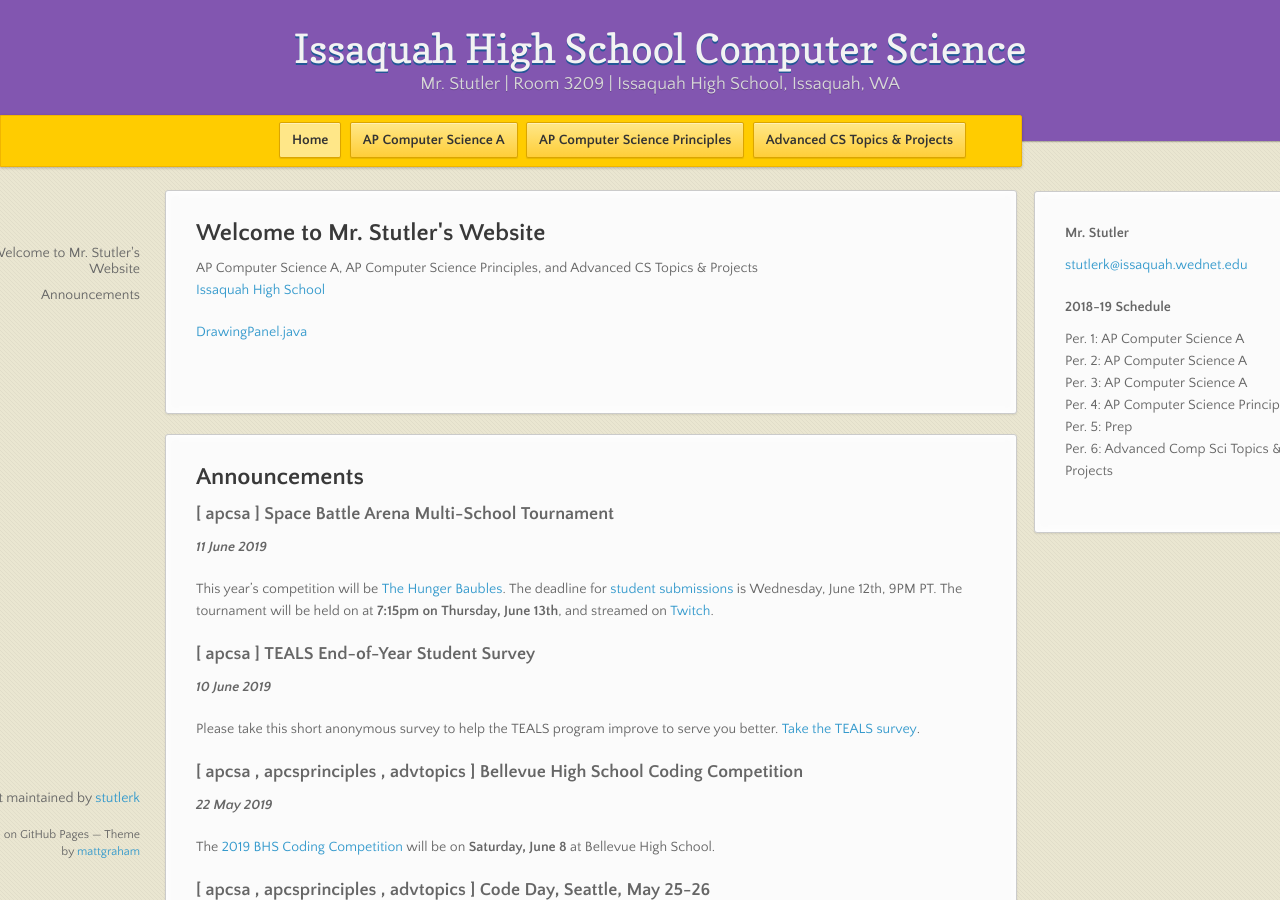
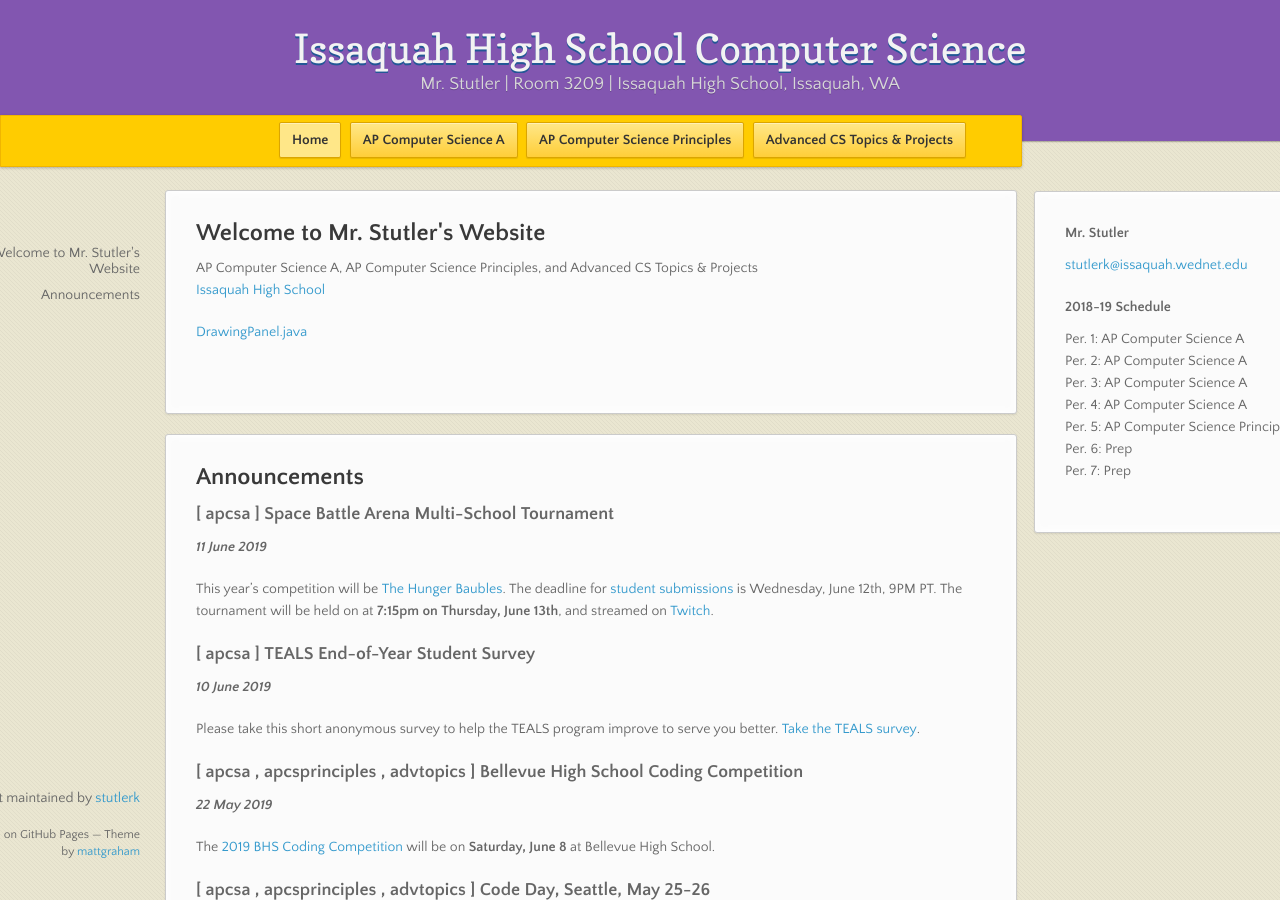
Before and after one commit to stutlerk/ihs-website, a Jekyll site: the page built from index.html, in a window 1280 px wide and 900 px high. Built offline with Jekyll 4.4.1, drawn with Linux system fonts in a browser that asks for light colours; nearby versions of some CDN libraries.

Commit message:
Update courses.yml

```diff
--- a/_data/courses.yml
+++ b/_data/courses.yml
@@ -8,10 +8,13 @@
   title: AP Computer Science A
 
 - period: 4
+  title: AP Computer Science A
+
+- period: 5
   title: AP Computer Science Principles
 
-- period: 5
+- period: 6
   title: Prep
 
-- period: 6
-  title: Advanced Comp Sci Topics & Projects
+- period: 7
+  title: Prep
```
